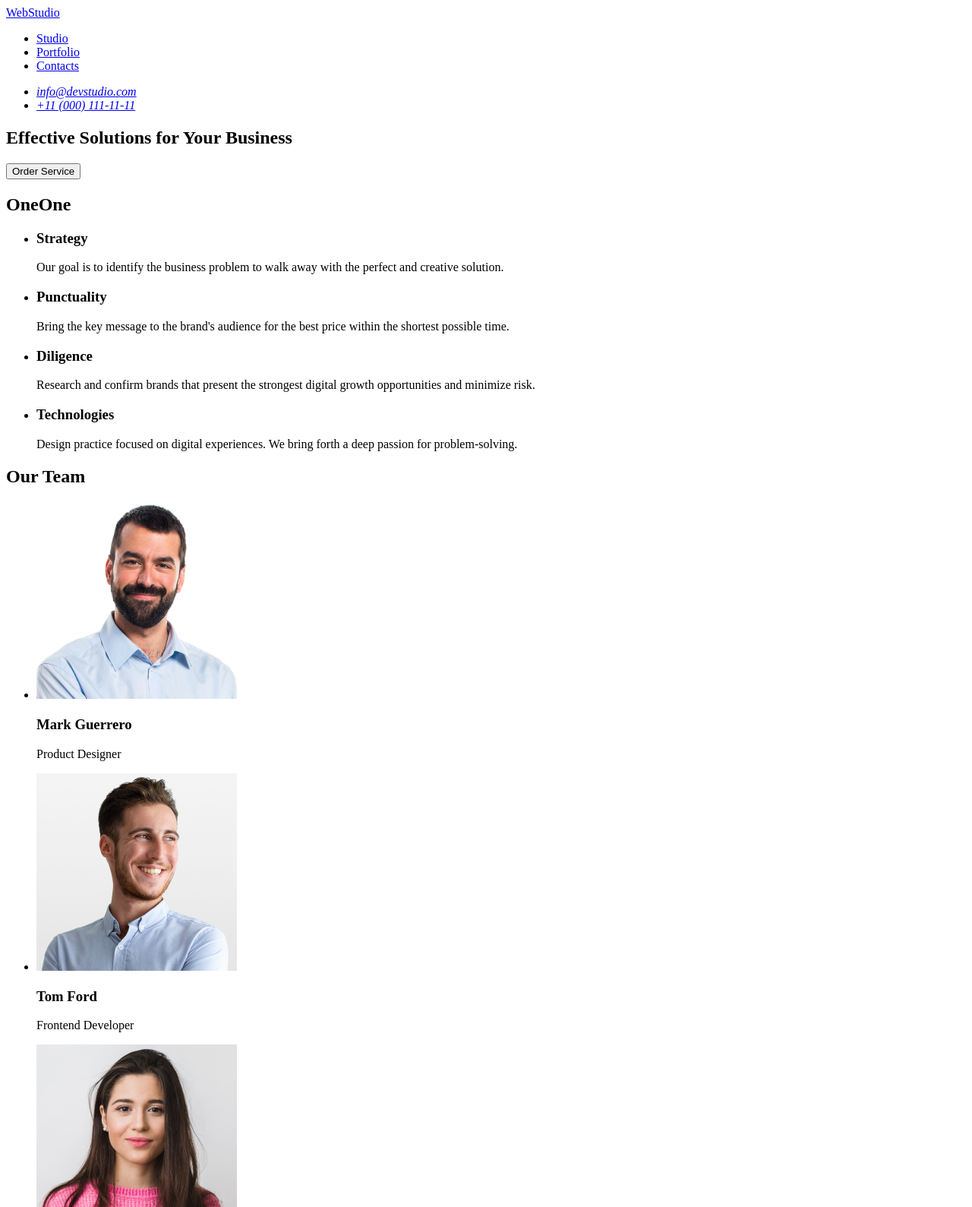
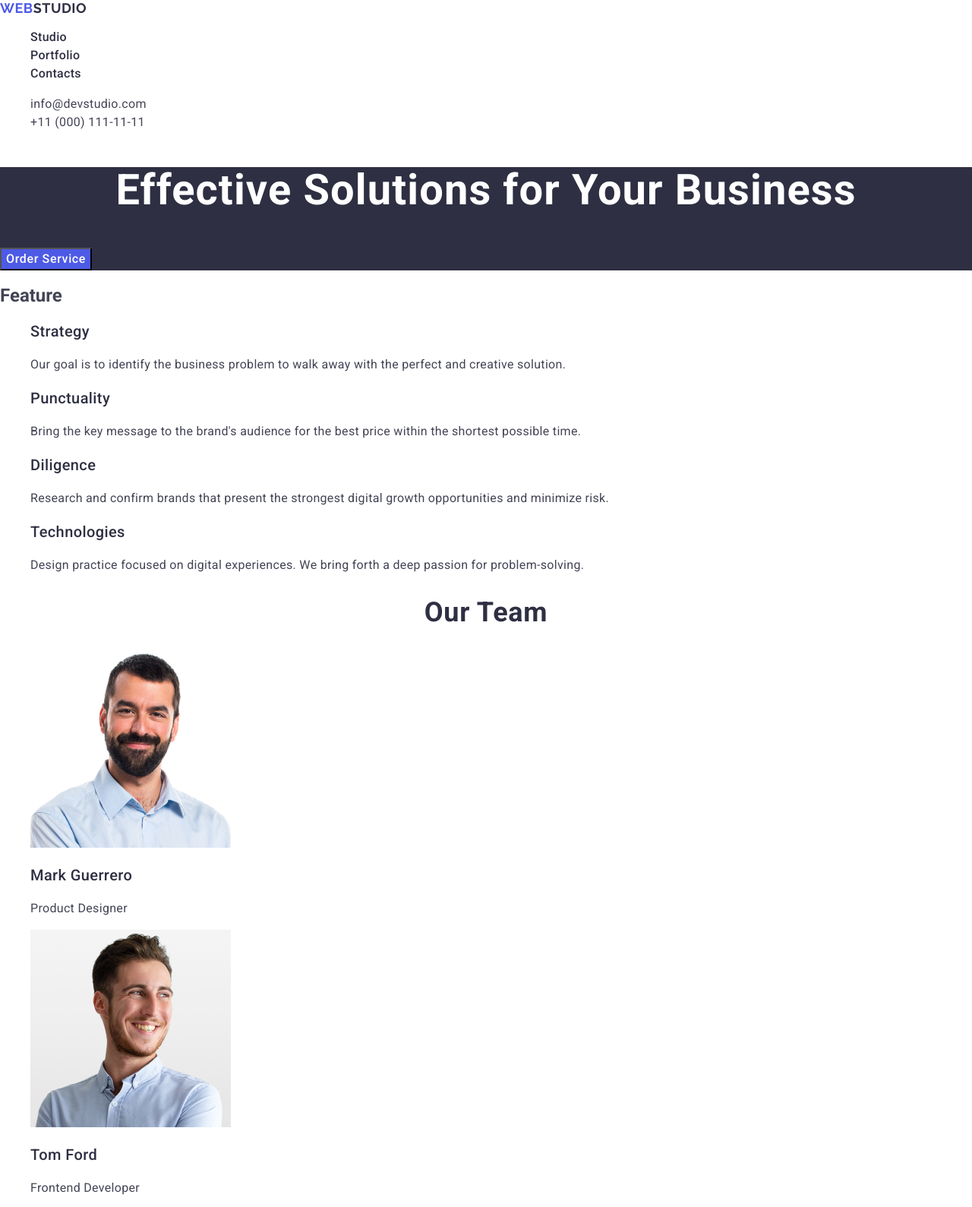
Before and after one commit to MykolaYalyshko/goit-markup-hw-02, a plain HTML site: page index.html in a window 1280 px wide. Shown: the top 1589 px of the page at 76% size. Drawn offline with nearby package versions, Linux system fonts and the light colour scheme.

Commit message:
add style css

```diff
--- a/index.html
+++ b/index.html
@@ -4,88 +4,132 @@
     <meta charset="UTF-8">
     <meta name="viewport" content="width=device-width, initial-scale=1.0">
     <title>WebStudio</title>
+    <link rel="stylesheet" href="https://cdnjs.cloudflare.com/ajax/libs/modern-normalize/3.0.1/modern-normalize.min.css"
+    integrity="sha512-q6WgHqiHlKyOqslT/lgBgodhd03Wp4BEqKeW6nNtlOY4quzyG3VoQKFrieaCeSnuVseNKRGpGeDU3qPmabCANg=="
+    crossorigin="anonymous"
+    referrerpolicy="no-referrer" />
+
+    <link rel="preconnect" href="https://fonts.googleapis.com">
+    <link rel="preconnect" href="https://fonts.gstatic.com" crossorigin>
+    <link href="https://fonts.googleapis.com/css2?family=Raleway:wght@700&family=Roboto:wght@400;500;700&display=swap" rel="stylesheet">
+    <link rel="stylesheet" href="style.css">
 </head>
 <body>
-    <header>
-        <nav>
-            <a href="./index.html">WebStudio</a>
-            <ul>
-                <li><a href="#">Studio</a></li>
-                <li><a href="#">Portfolio</a></li>
-                <li><a href="#">Contacts</a></li>
+    <header class="header">
+        <nav class="header-nav">
+            <a class="logo logo-left" href="./index.html">Web<span class="logo-right">Studio</span></a>
+            <ul class="header-list">
+                <li class="header-item"><a class="header-link" href="#">Studio</a></li>
+                <li class="header-item"><a class="header-link" href="#">Portfolio</a></li>
+                <li class="header-item"><a class="header-link" href="#">Contacts</a></li>
             </ul>
         </nav>
-        <address>
-            <ul>
-                <li><a href="mailto:info@devstudio.com">info@devstudio.com</a></li>
-                <li><a href="tel:+110001111111">+11 (000) 111-11-11</a></li>
+        <address class="contacts">
+            <ul class="contacts-list">
+                <li class="contacts-item"><a class="contacts-link" href="mailto:info@devstudio.com">info@devstudio.com</a></li>
+                <li class="contacts-item"><a class="contacts-link" href="tel:+110001111111">+11 (000) 111-11-11</a></li>
             </ul>
         </address>
     </header>
-    <main>
-        <section>
-                <h1>Effective Solutions for Your Business</h1>
-                <button type="button">Order Service</button>
+    <main class="main">
+        <section class="main-title">
+                <h1 class="main-title_title">Effective Solutions for Your Business</h1>
+                <button type="button" class="button-btn"><a href="#" class="button-pointer">Order Service</a></button>
         </section>
-        <section>
-            <h2>OneOne</h2>
-            <ul>
-                <li>
-                    <h3>Strategy</h3>
-                    <p>Our goal is to identify the business
+        <section class="feature">
+            <h2 class="feature-title">Feature</h2>
+            <ul class="feature-list">
+                <li class="feature-item">
+                    <h3 class="feature-titile_normal">Strategy</h3>
+                    <p class="feature-text">Our goal is to identify the business
                         problem to walk away with the perfect and creative solution.
                     </p>
                 </li>
-                <li>
-                    <h3>Punctuality</h3>
-                    <p>Bring the key message to the brand's
+                <li class="feature-item">
+                    <h3 class="feature-titile_normal">Punctuality</h3>
+                    <p class="feature-text">Bring the key message to the brand's
                         audience for the best price within the shortest possible time.
                     </p>
                 </li>
-                <li>
-                    <h3>Diligence</h3>
-                    <p>Research and confirm brands that present the
+                <li class="feature-item">
+                    <h3 class="feature-titile_normal">Diligence</h3>
+                    <p class="feature-text">Research and confirm brands that present the
                         strongest digital growth opportunities and minimize risk.
                     </p>
                 </li>
-                <li>
-                    <h3>Technologies</h3>
-                    <p>Design practice focused on digital experiences.
+                <li class="feature-item">
+                    <h3 class="feature-titile_normal">Technologies</h3>
+                    <p class="feature-text">Design practice focused on digital experiences.
                         We bring forth a deep passion for problem-solving.
                     </p>
                 </li>
             </ul>
         </section>
-        <section>
-            <h2>Our Team</h2>
-            <ul>
-                <li>
+        <section class="ourteam">
+            <h2 class="ourteam-title">Our Team</h2>
+            <ul class="ourteam-list">
+                <li class="ourteam-item">
                     <img src="./images/img-1.jpg" alt="Mark Guerrero" width="264">
-                    <h3>Mark Guerrero</h3>
-                    <p>Product Designer</p>
+                    <h3 class="ourteam-title_title">Mark Guerrero</h3>
+                    <p class="ourteam-text">Product Designer</p>
                 </li>
                 <li>
                     <img src="./images/img-2.jpg" alt="Tom Ford" width="264">
-                    <h3>Tom Ford</h3>
-                    <p>Frontend Developer</p>
+                    <h3 class="ourteam-title_title">Tom Ford</h3>
+                    <p class="ourteam-text">Frontend Developer</p>
                 </li>
                 <li>
                     <img src="./images/img-3.jpg" alt="Camila Garcia" width="264">
-                    <h3>Camila Garcia
+                    <h3 class="ourteam-title_title">Camila Garcia
                     </h3>
-                    <p>Marketing</p>
+                    <p class="ourteam-text">Marketing</p>
                 </li>
                 <li>
                     <img src="./images/img-4.jpg" alt="Daniel Wilson" width="264">
-                    <h3>Daniel Wilson</h3>
-                    <p>UI Designer</p>
+                    <h3 class="ourteam-title_title">Daniel Wilson</h3>
+                    <p class="ourteam-text">UI Designer</p>
+                </li>
+            </ul>
+        </section>
+        <section class="portfolio">
+            <h2 class="potrfolio-title">OurPortfolio</h2>
+            <ul class="potrfolio-list">
+                <li class="potrfolio-item">
+                    <img src="./images/img1.jpg" alt="">
+                    <h3 class="portfolio-out_title">Banking App</h3>
+                    <p class="portfolio-text">App</p>
+                </li>
+                <li class="potrfolio-item">
+                    <img src="./images/img2.jpg" alt="">
+                    <h3 class="portfolio-out_title">Cashless Payment</h3>
+                    <p class="portfolio-text">Marketing</p>
+                </li>
+                <li class="potrfolio-item">
+                    <img src="./images/img3.jpg" alt="">
+                    <h3 class="portfolio-out_title">Meditation App</h3>
+                    <p class="portfolio-text">App</p>
+                </li>
+                <li class="potrfolio-item">
+                    <img src="./images/img4.jpg" alt="">
+                    <h3 class="portfolio-out_title">Taxi Service</h3>
+                    <p class="portfolio-text">Marketing</p>
+                </li>
+                <li class="potrfolio-item">
+                    <img src="./images/img5.jpg" alt="">
+                    <h3 class="portfolio-out_title">Screen Illustrations</h3>
+                    <p class="portfolio-text">Design</p>
+                </li>
+                <li class="potrfolio-item">
+                    <img src="./images/img6.jpg" alt="">
+                    <h3 class="portfolio-out_title">Online Courses</h3>
+                    <p class="portfolio-text">Marketing</p>
                 </li>
             </ul>
         </section>
     </main>
-    <footer>
-            <a href="./index.html">WebStudio</a>
-        <p>
+    <footer class="footer-footer">
+            <a class="footer-logo logo" href="./index.html">Web<span class="footer-logo_right">Studio</span></a>
+        <p class="footer-text">
             Increase the flow of customers and sales for your
             business with digital marketing & growth solutions.
         </p>
--- /dev/null
+++ b/style.css
@@ -0,0 +1,164 @@
+body {
+    font-family: "Roboto", sans-serif;
+    color: #434455;
+    background-color: #fff;
+}
+
+ul,
+ol {
+    list-style: none;
+}
+
+a {
+    text-decoration: none;
+}
+
+.logo {
+    font-family: "Raleway", sans-serif;
+    font-size: 18px;
+    line-height: 1.17;
+    letter-spacing: 0.03em;
+    text-transform: uppercase;
+    color: #4d5ae5;
+}
+
+.logo-right {
+    color: #2e2f42;
+}
+
+.header-list {
+
+}
+
+.header-link {
+    font-weight: 500;
+    font-size: 16px;
+    line-height: 1.5;
+    letter-spacing: 0.02em;
+    color: #2e2f42;
+    }
+
+    .contacts {
+        font-style: normal;
+    }
+
+    .contacts-link {
+        font-size: 16px;
+        line-height: 1.5;
+        letter-spacing: 0.02em;
+        color: #434455;
+    }
+    .header-link:hover,
+    .header-link:focus,
+    .contacts-link:hover,
+    .contacts-link:focus {
+        color: #404bbf;
+    }
+
+    .main-title {
+        background: #2e2f42;
+    }
+
+    .main-title_title{
+    font-size: 56px;
+    line-height: 1.07143;
+    letter-spacing: 0.02em;
+    text-align: center;
+    color: #fff;
+    }
+
+    .button-btn{
+        font-weight: 500;
+        font-size: 16px;
+        line-height: 1.5;
+        letter-spacing: 0.04em;
+        background: #4d5ae5;
+    }
+
+    .button-pointer {
+        font-weight: 500;
+        font-size: 16px;
+        line-height: 1.5;
+        letter-spacing: 0.04em;
+        color: #fff;
+    }
+
+    .button {
+        cursor: pointer;
+    }
+
+    .feature-titile_normal {
+        font-weight: 500;
+        font-size: 20px;
+        line-height: 1.2;
+        letter-spacing: 0.02em;
+        color: #2e2f42;
+    }
+
+    .feature-text {
+        font-size: 16px;
+        line-height: 1.5;
+        letter-spacing: 0.02em;
+        color: #434455;
+    }
+
+    .ourteam-title {
+        font-size: 36px;
+        line-height: 1.11111;
+        letter-spacing: 0.02em;
+        text-align: center;
+        color: #2e2f42;
+    }
+
+    .ourteam-title_title {
+        font-weight: 500;
+        font-size: 20px;
+        line-height: 1.2;
+        letter-spacing: 0.02em;
+        color: #2e2f42;
+    }
+
+    .ourteam-text {
+        font-size: 16px;
+        line-height: 1.5;
+        letter-spacing: 0.02em;
+        color: #434455;
+    }
+
+    .potrfolio-title {
+        font-size: 36px;
+        line-height: 1.11111;
+        letter-spacing: 0.02em;
+        text-align: center;
+        color: #2e2f42;
+    }
+
+    .portfolio-out_title {
+        font-weight: 500;
+        font-size: 20px;
+        line-height: 1.2;
+        letter-spacing: 0.02em;
+        color: #2e2f42;
+    }
+
+    .portfolio-text {
+        font-size: 16px;
+        line-height: 1.5;
+        letter-spacing: 0.02em;
+        color: #434455;
+    }
+
+    .footer-footer {
+        background: #2e2f42;
+    }
+
+    .footer-logo_right {
+        color: #f4f4fd;
+    }
+
+    .footer-text {
+        font-size: 16px;
+        line-height: 1.5;
+        letter-spacing: 0.02em;
+        color: #f4f4fd;
+    }
```
Also changed, not shown: images/img1.jpg (added), images/img2.jpg (added), images/img3.jpg (added), images/img4.jpg (added), images/img5.jpg (added), images/img6.jpg (added).
